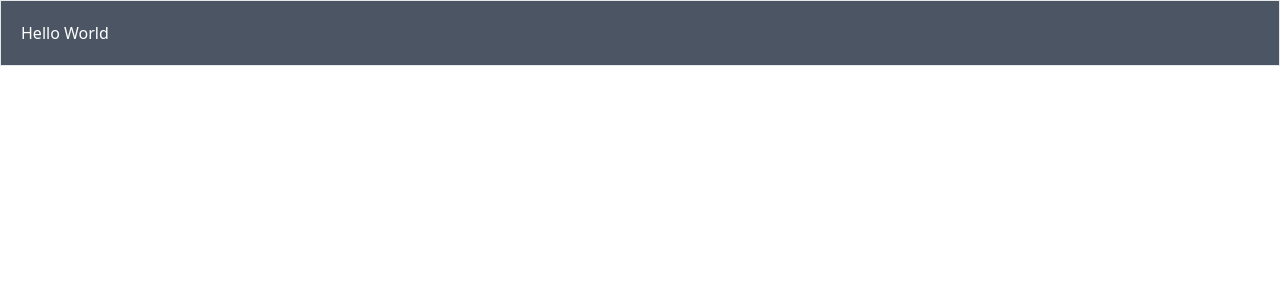
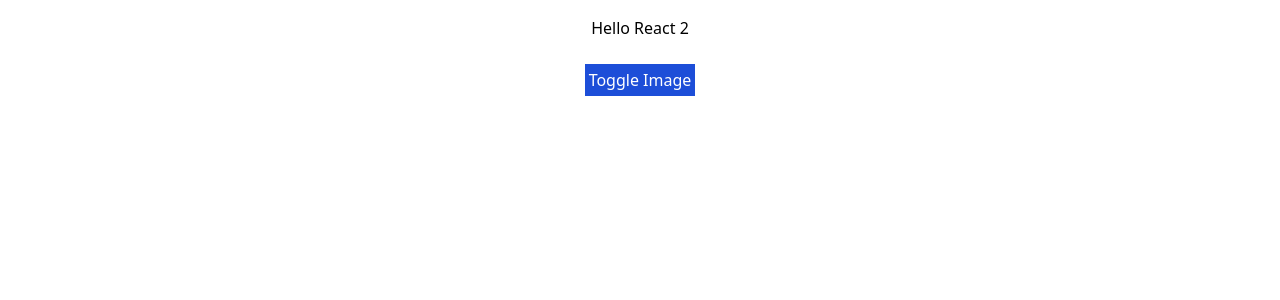
Before and after one commit to nnk-maker/reactproject, a React (Create React App) app in the folder my-app/: page / in a window 1280 px wide. Shown: the top 300 px of the page. Built offline with nearby package versions, Linux system fonts and the light colour scheme.

Commit message:
functional event handler
functional event handler

```diff
--- a/my-app/src/App.js
+++ b/my-app/src/App.js
@@ -3,31 +3,56 @@ import "./assets/css/style.css"
 
 
 
-  function App({title}) {
+  /* function App({title}) {
 
     return (
         <div>
             <div className="bg-gray-600 text-white p-5 border">{title}</div>
         </div>);
 
-}
+}   */
 
-/* class App extends React.Component{
+
+ class App extends React.Component{
     constructor(props){
         super(props);
-        this.state={title: "Hello React 2"};
+        this.state={title: "Hello React 2", isShowing:false};
 
     }
+
+    handleClick = () => {
+        this.setState({isShowing: !this.state.isShowing})
+     }
+    // sates are immutable
     render(){
         return(
             <section className="flex justify-center">
                     <div className="w-1/2">
+                      <div className="text-center">
                         <div className="my-4">{this.state.title}</div>
+
+                        <div>
+                           <button className="p-1 bg-blue-700 text-white my-2"
+                            onClick={this.handleClick}
+                            >Toggle Image
+                            </button>
+
+                        </div>
+                        {
+                            this.state.isShowing ?
+                            ( <img src="https://images.unsplash.com/photo-1643685623589-625d36ffb709?ixlib=rb-1.2.1&ixid=MnwxMjA3fDB8MHxwaG90by1wYWdlfHx8fGVufDB8fHx8&auto=format&fit=crop&w=872&q=80" />)
+                            : null
+
+
+                        }
+
+                      </div>
+
                     </div>
             </section>
 
              );
     }
 }
- */
+
 export default App;
--- a/my-app/src/assets/css/style.css
+++ b/my-app/src/assets/css/style.css
@@ -415,6 +415,10 @@ Ensure the default browser behavior of the `hidden` attribute.
   margin-top: 1rem;
   margin-bottom: 1rem;
 }
+.my-2 {
+  margin-top: 0.5rem;
+  margin-bottom: 0.5rem;
+}
 .flex {
   display: flex;
 }
@@ -431,8 +435,18 @@ Ensure the default browser behavior of the `hidden` attribute.
   --tw-bg-opacity: 1;
   background-color: rgb(75 85 99 / var(--tw-bg-opacity));
 }
+.bg-blue-700 {
+  --tw-bg-opacity: 1;
+  background-color: rgb(29 78 216 / var(--tw-bg-opacity));
+}
 .p-5 {
   padding: 1.25rem;
+}
+.p-1 {
+  padding: 0.25rem;
+}
+.text-center {
+  text-align: center;
 }
 .text-white {
   --tw-text-opacity: 1;
```
